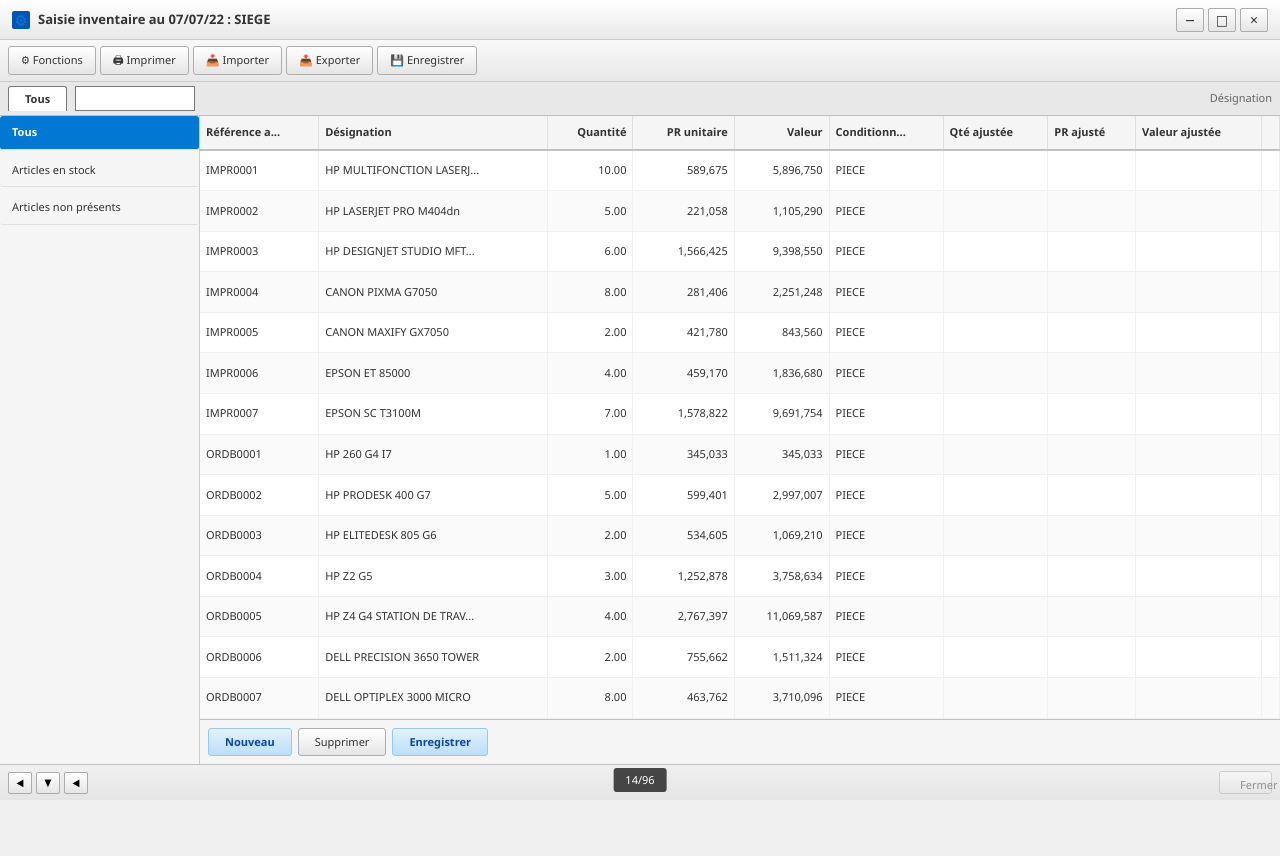
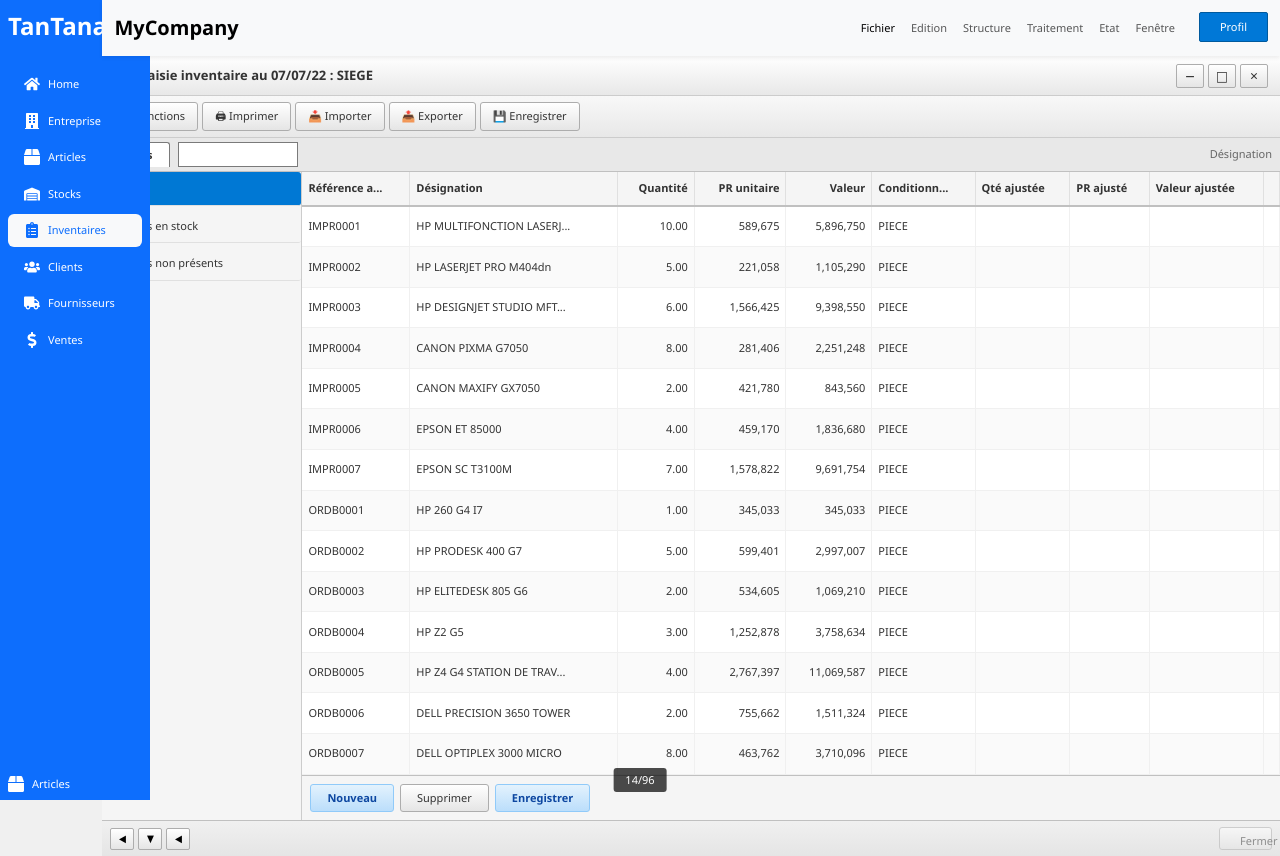
Before and after one commit to AntonioRbm5/com, a React (Vite) app: page /inventaire in a window 1280 px wide. Before the commit the page ends 800 px from the top, so only its background shows below. Built offline with nearby package versions, Linux system fonts and the light colour scheme.

Commit message:
integration de tous les page avec sidebar et navbar

```diff
--- a/src/composants/sidebar.jsx
+++ b/src/composants/sidebar.jsx
@@ -13,7 +13,7 @@
     { label: "Home", icon: <FaHome className="ft-2"/>, path: "/home-commercial" },
     { label: "Entreprise", icon: <FaBuilding className="ft-2"/>, path: "/entreprise"},
     { label: "Articles", icon: <FaBox className="ft-2"/>, path: "/article"},
-    { label: "Stocks", icon: <FaWarehouse className="ft-2"/>, path: "/not-found"},
+    { label: "Stocks", icon: <FaWarehouse className="ft-2"/>, path: "/gestionstock"},
     { label: "Inventaires", icon: <FaClipboardList className="ft-2"/>, path: "/inventaire"},
     { label: "Clients", icon: <FaUsers className="ft-2"/>, path: "/clients" },
     { label: "Fournisseurs", icon: <FaTruck className="ft-2"/>, path: "/fournisseur"},
--- a/src/pages/ERPSystem/ERPSystem.jsx
+++ b/src/pages/ERPSystem/ERPSystem.jsx
@@ -12,7 +12,7 @@
 import InvoiceForm from './Facture_comptabilisée/InvoiceForm';
 import BonCommande from './Bon_de_commande/BonCommande';
 import Header from '../Layout/Header';
-import Sidebar from '../Layout/Sidebar';
+import Sidebar from '../Layout/SidebarLayout';
 import Toolbar from '../Layout/Toolbar';
 
 const ERPSystem = () => {
--- a/src/pages/Layout/Sidebar.jsx
+++ b/src/pages/Layout/SidebarLayout.jsx
@@ -2,7 +2,7 @@
 
 import './Layout.css';
 
-const Sidebar = ({ items = [], activeItem, onItemClick }) => {
+const SidebarLayout = ({ items = [], activeItem, onItemClick }) => {
     return (
         <div className="sidebar-erp">
             {items.map((item, index) => (
@@ -19,4 +19,4 @@
     );
 };
 
-export default Sidebar;
+export default SidebarLayout;
--- a/src/pages/articles/ArticleListPage.jsx
+++ b/src/pages/articles/ArticleListPage.jsx
@@ -2,6 +2,8 @@
 import { useNavigate } from 'react-router-dom';
 import './article.css';
 import { getAllArticles } from '../../services/articleService';
+import Sidebar from '../../composants/sidebar';
+import Navbar from '../../composants/navbar';
 
 const ArticleListPage = () => {
     const navigate = useNavigate();
@@ -42,6 +44,12 @@
     };
 
     return (
+        <div className="d-flex">
+            <div style={{ width: "8%" }}>
+                <Sidebar />
+            </div>
+            <div style={{ width: "92%" }}>
+                <Navbar />
                 <div className="window">
                     <div className="window-header">
                         <h2 className="window-title">Liste des articles</h2>
@@ -134,6 +142,8 @@
                         <button className="btn">Fermer</button>
                     </div>
                 </div>
+            </div>
+        </div>
     );
 };
 
--- a/src/pages/fournisseur/FournisseurListPage.jsx
+++ b/src/pages/fournisseur/FournisseurListPage.jsx
@@ -4,6 +4,9 @@
 import { getAllFournisseurs, searchFournisseur, deleteFournisseur, updateFournisseur } from '../../services/fournisseurService';
 import Header from '../Layout/Header';
 import Toolbar from '../Layout/Toolbar';
+
+import Sidebar from '../../composants/sidebar';
+import Navbar from '../../composants/navbar';
 
 const FournisseurListPage = () => {
     const navigate = useNavigate();
@@ -137,7 +140,7 @@
                 await loadFournisseurs();
                 const updatedFournisseur = fournisseurs.find(f => f.fournisseur_id === selectedId);
                 if (updatedFournisseur) {
-                    setSelectedFournisseur({...updatedFournisseur, ...editedData});
+                    setSelectedFournisseur({ ...updatedFournisseur, ...editedData });
                 }
                 setError(null);
             } else {
@@ -229,17 +232,25 @@
     };
 
     const toolbarConfig = [
-        { label: 'Tous', icon: '📋', active: true, onClick: () => {
+        {
+            label: 'Tous', icon: '📋', active: true, onClick: () => {
                 setSearchTerm('');
                 setFilteredFournisseurs(fournisseurs);
                 setShowSearch(false);
-        }},
+            }
+        },
         { label: 'Rechercher', icon: '🔍', onClick: () => setShowSearch(!showSearch) },
         { label: 'Imprimer', icon: '🖨️', onClick: () => setShowPrintModal(true) },
-        { label: 'Assistant', icon: '❓', onClick: () => {} }
+        { label: 'Assistant', icon: '❓', onClick: () => { } }
     ];
 
     return (
+        <div className="d-flex">
+            <div style={{ width: "8%" }}>
+                <Sidebar />
+            </div>
+            <div style={{ width: "92%" }}>
+                <Navbar />
                 <div className="window">
                     <Header
                         title="Fournisseurs"
@@ -458,7 +469,7 @@
                                         type="text"
                                         className="form-input"
                                         value={editedData.fournisseur_name}
-                                onChange={(e) => setEditedData({...editedData, fournisseur_name: e.target.value})}
+                                        onChange={(e) => setEditedData({ ...editedData, fournisseur_name: e.target.value })}
                                         style={{ width: '100%', padding: '8px', borderRadius: '4px', border: '1px solid #ddd' }}
                                     />
                                 </div>
@@ -471,7 +482,7 @@
                                         type="text"
                                         className="form-input"
                                         value={editedData.fournisseur_reference}
-                                onChange={(e) => setEditedData({...editedData, fournisseur_reference: e.target.value})}
+                                        onChange={(e) => setEditedData({ ...editedData, fournisseur_reference: e.target.value })}
                                         style={{ width: '100%', padding: '8px', borderRadius: '4px', border: '1px solid #ddd' }}
                                     />
                                 </div>
@@ -530,6 +541,8 @@
                         </button>
                     </div>
                 </div>
+            </div>
+        </div>
     );
 };
 
--- a/src/pages/inventaire/InventoryListView.jsx
+++ b/src/pages/inventaire/InventoryListView.jsx
@@ -1,9 +1,12 @@
 import React, { useState } from 'react';
 import './InventoryListView.css';
 import InventoryEntryModal from './InventoryEntryModal';
-import Sidebar from '../Layout/Sidebar';
+import SidebarLayout from '../Layout/SidebarLayout';
 import Toolbar from '../Layout/Toolbar';
 import Header from '../Layout/Header';
+import Navbar from '../../composants/navbar';
+import Sidebar from '../../composants/sidebar';
+
 
 const InventoryListView = () => {
     const [activeTab, setActiveTab] = useState('tous');
@@ -52,7 +55,13 @@
     };
 
     return (
-        <>
+        <div className="d-flex">
+            <div style={{ width: "8%" }}>
+                <Sidebar/>
+            </div>
+
+            <div style={{ width: "92%" }}>
+                <Navbar />
                 <div className="inventory-container">
                     <Header
                         title="Saisie inventaire au 07/07/22 : SIEGE"
@@ -78,7 +87,7 @@
                     {/* Left Sidebar */}
                     <div className="inventory-content">
 
-                    <Sidebar
+                        <SidebarLayout
                             items={sidebarItems}
                             activeItem={activeTab}
                             onItemClick={setActiveTab}
@@ -156,7 +165,9 @@
                     onClose={handleCloseModal}
                     onValidate={handleValidateModal}
                 />
-        </>
+            </div>
+
+        </div>
     );
 };
 
--- a/src/pages/stock/DocumentsStockListe.jsx
+++ b/src/pages/stock/DocumentsStockListe.jsx
@@ -1,6 +1,6 @@
 import React, { useState } from 'react';
 import '../stock/stock.css';
-import Sidebar from '../Layout/Sidebar';
+import Sidebar from '../Layout/SidebarLayout';
 import Toolbar from '../Layout/Toolbar';
 
 const DocumentsStockListe = ({ documents, onSelectDocument, onNewDocument, onOpenFiltres }) => {
--- a/src/pages/stock/GestionStock.jsx
+++ b/src/pages/stock/GestionStock.jsx
@@ -17,6 +17,8 @@
     transformStockStateFromAPI
 } from '../../services/stockService';
 import "./stock.css";
+import Sidebar from '../../composants/sidebar';
+import Navbar from '../../composants/navbar';
 
 const GestionStock = () => {
     // États pour les données
@@ -314,6 +316,12 @@
     }
 
     return (
+        <div className="d-flex">
+            <div style={{ width: "8%" }}>
+                <Sidebar />
+            </div>
+            <div style={{ width: "92%" }}>
+                <Navbar />
                 <div className="stock-container">
                     {loading && (
                         <div style={{
@@ -375,6 +383,9 @@
                         data={dataForPreview}
                     />
                 </div>
+            </div>
+        </div>
+
     );
 };
 
```
Lines whose indentation alone changed are shown as unchanged.
